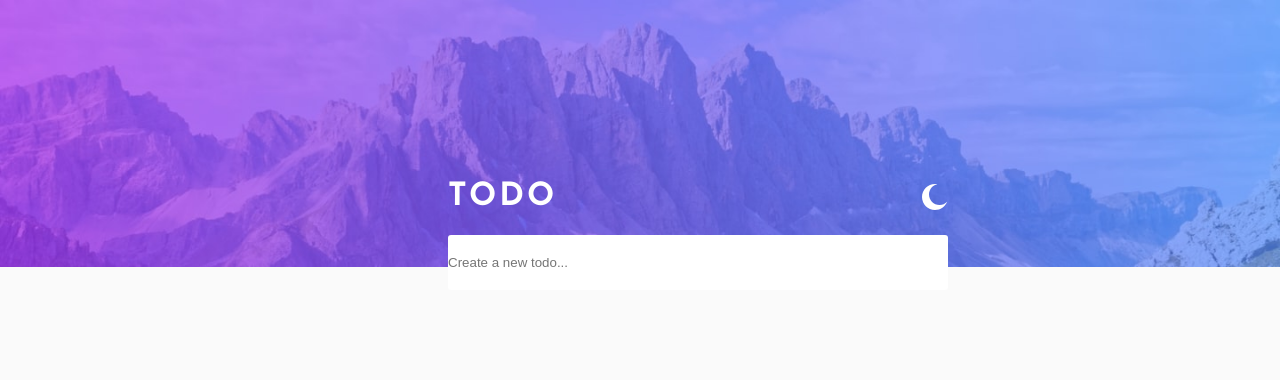
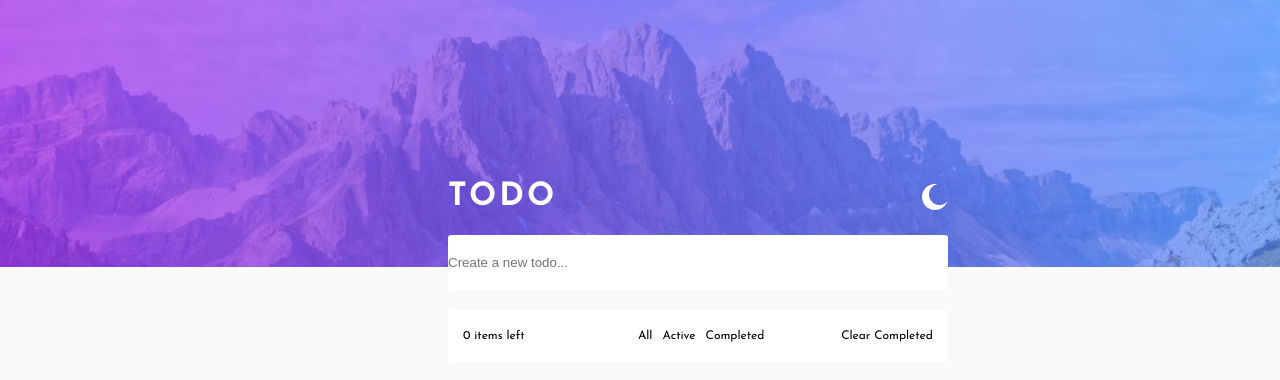
Before and after one commit to ariannalillie/FEM-todo-app, a React (Create React App) app: page / in a window 1280 px wide. Shown: the top 380 px of the page. Built offline with nearby package versions, Linux system fonts and the light colour scheme.

Commit message:
html and styling for bottom container

```diff
--- a/src/App.css
+++ b/src/App.css
@@ -141,3 +141,45 @@ body {
   position: relative;
   background-color: hsl(235, 21%, 11%);
 }
+
+.bottom-container {
+  display: flex;
+  justify-content: space-between;
+  align-items: center;
+  background-color: white;
+  width: 100%;
+  padding: 20px 0;
+  border: none;
+  margin-bottom: 20px;
+  border-radius: 3px;
+}
+
+.filter-buttons {
+  display: flex;
+  justify-content: space-between;
+  align-items: center;
+  width: 100px;
+}
+
+.bottom-container-dark {
+  display: flex;
+  justify-content: space-between;
+  align-items: center;
+  background-color: hsl(235, 24%, 19%);
+  color: white;
+  width: 100%;
+  padding: 20px 0;
+  border: none;
+  margin-bottom: 20px;
+  border-radius: 3px;
+}
+
+.text {
+  margin: 0 15px;
+  font-size: 12px;
+}
+
+.filter-text {
+  margin: 0 5px;
+  font-size: 12px;
+}
--- a/src/App.js
+++ b/src/App.js
@@ -64,6 +64,15 @@ function App() {
             />
           );
         })}
+        <div className={isDark ? "bottom-container-dark" :"bottom-container"}>
+          <p className="text">{todos.length} items left</p>
+          <div className="filter-buttons">
+            <p className="filter-text">All</p>
+            <p className="filter-text">Active</p>
+            <p className="filter-text">Completed</p>
+          </div>
+          <p className="text">Clear Completed</p>
+        </div>
       </div>
     </div>
   );
```
